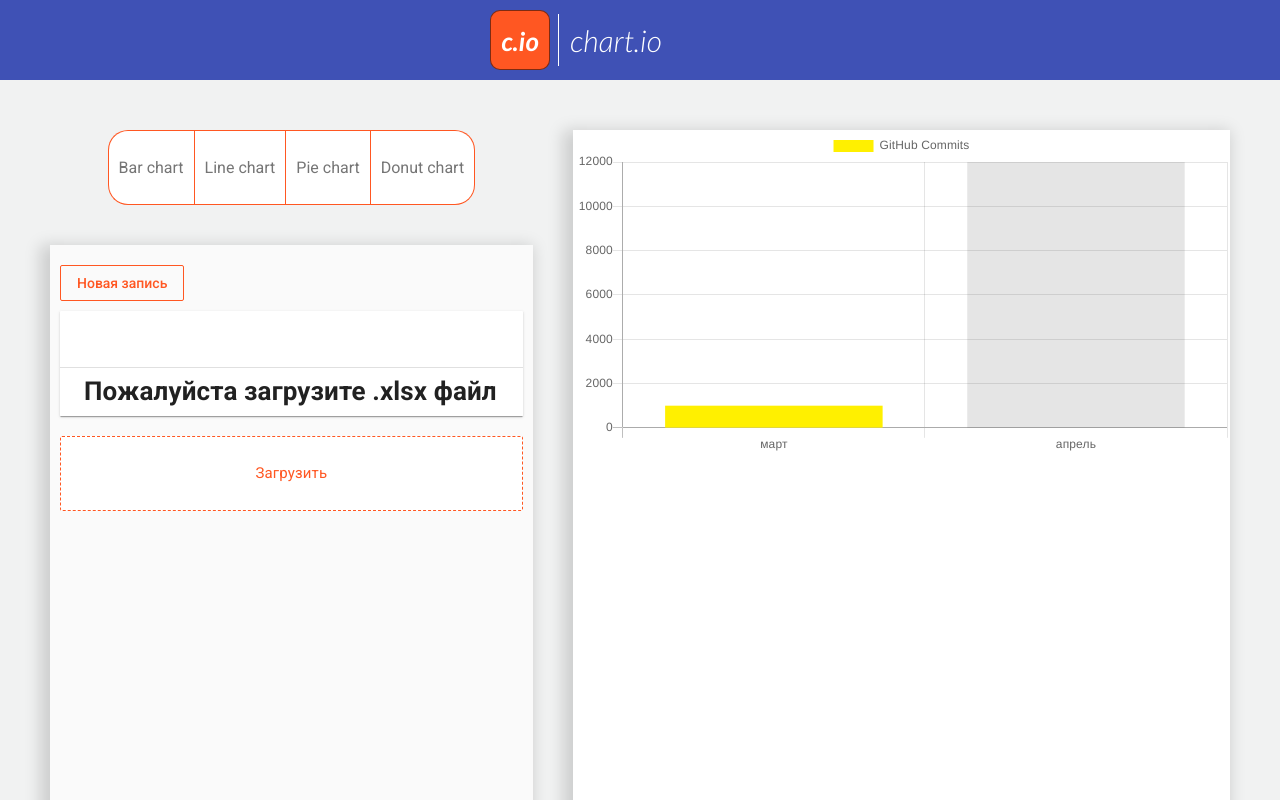
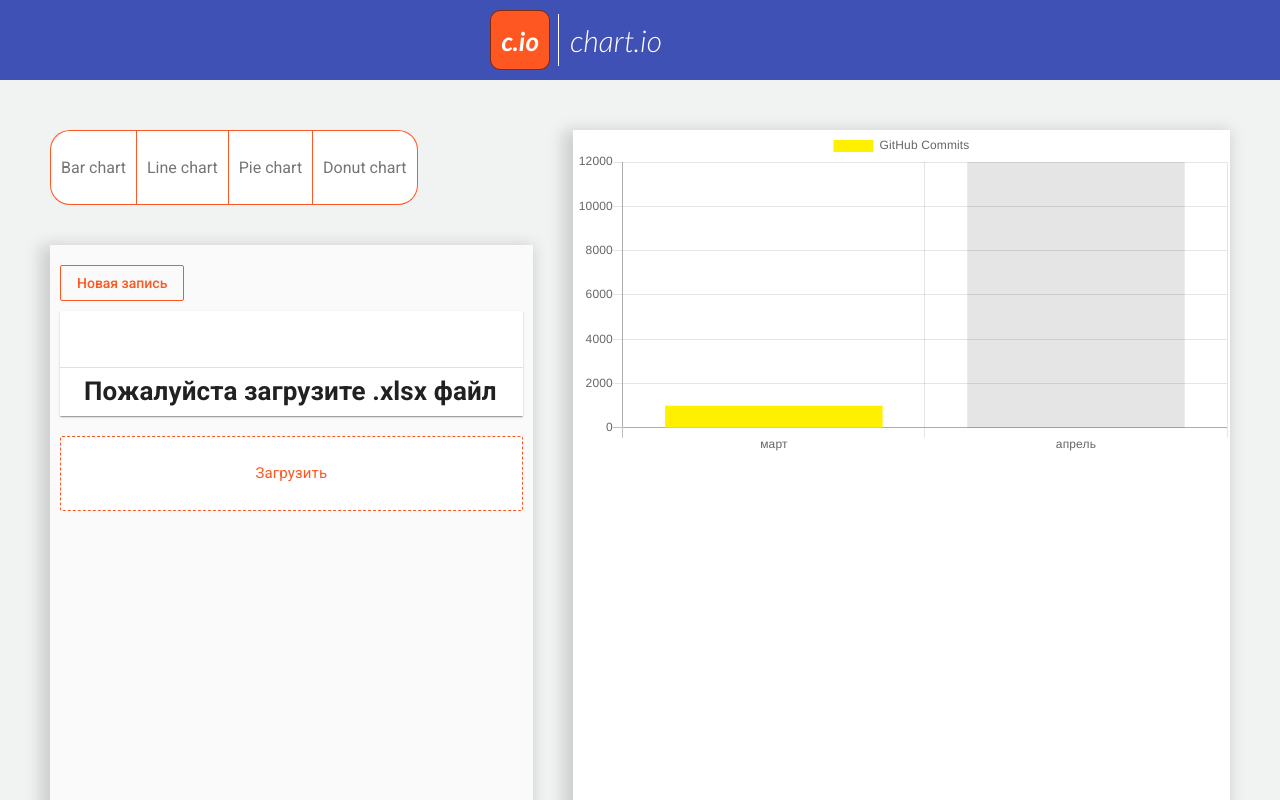
Before and after one commit to eshulga/chartio, a Vue app: page / in a window 1280 px wide. Shown: the top 800 px of the page. Built offline with nearby package versions, Linux system fonts and the light colour scheme.

Commit message:
layout fixes

```diff
--- a/src/common/chart-toggle/ChartToggle.vue
+++ b/src/common/chart-toggle/ChartToggle.vue
@@ -67,6 +67,7 @@ export default {
 .row {
   display: flex;
   flex-direction: row;
+  width: 100%;
   button {
     display: flex;
     border: 1px solid #ff5722;
--- a/src/components/table-area/TableArea.vue
+++ b/src/components/table-area/TableArea.vue
@@ -206,7 +206,8 @@ export default {
 }
 </script>
 
-<style lang="scss" scoped>.main {
+<style lang="scss" scoped>
+.main {
   position: relative;
   display: flex;
   flex-direction: column;
```
